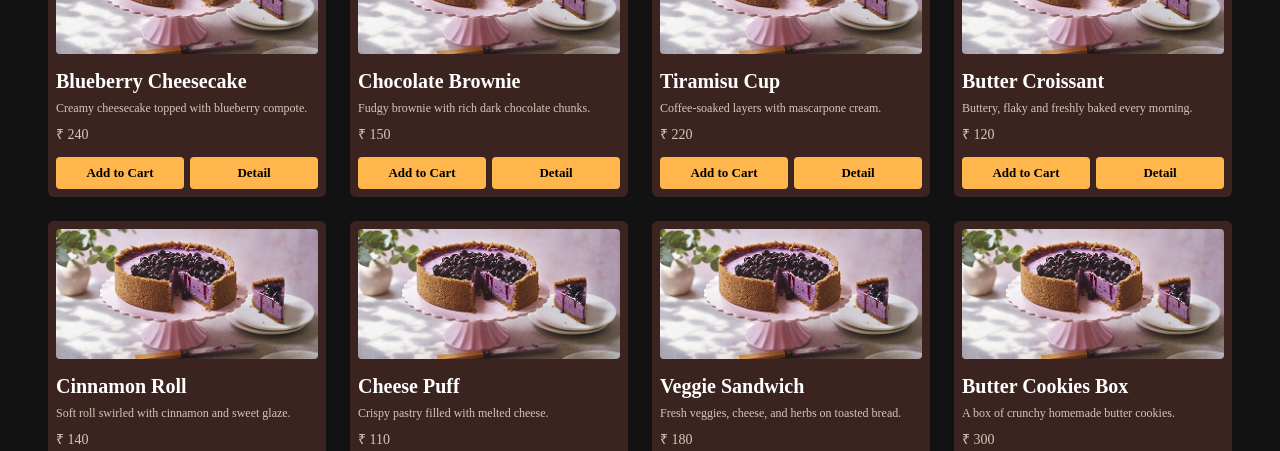
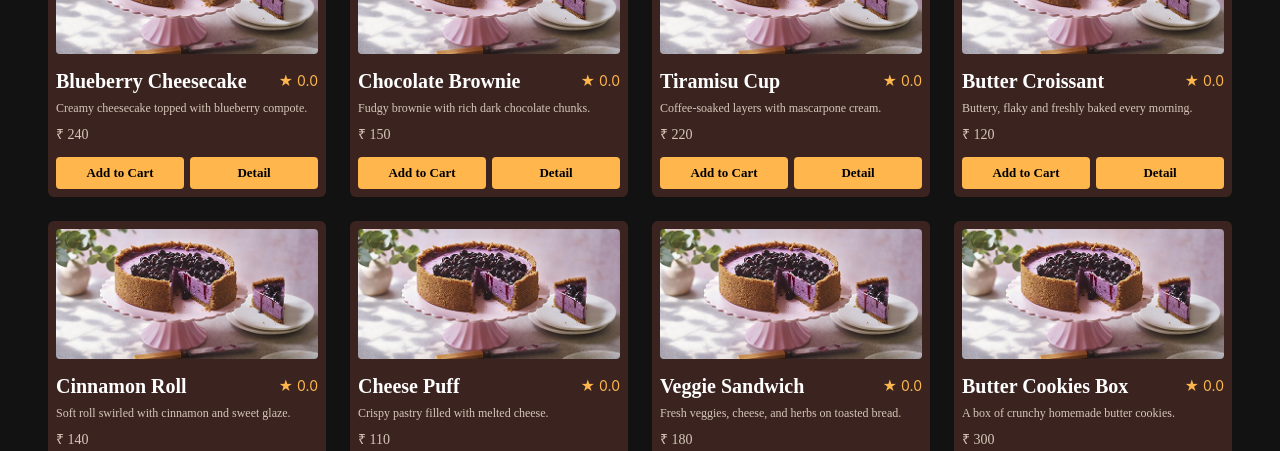
Before and after one commit to abduletifabdella29-lab/DevBean-Cafe, a React (Vite) app in the folder Client/: page /Shop in a window 1280 px wide. Shown: the part 247-698 px from the top of the page. Built offline with nearby package versions, Linux system fonts and the light colour scheme; no server answers.

Commit message:
feat: display average rating for each product in Shop component

```diff
--- a/Client/src/Pages/Shop/Shop.jsx
+++ b/Client/src/Pages/Shop/Shop.jsx
@@ -81,6 +81,9 @@ export default function Shop() {
                             <h3 className="text-white text-[20px] font-['DM_Serif_Text'] font-bold mt-3">
                                 {p.name}
                             </h3>
+                            <p className="text-[#FFB74D] text-[14px] mt-4 ml-auto">
+                                ★ {calculateAverageRating(reviewsByProduct[p.id] || []).toFixed(1)}
+                            </p>
                         </div>
 
                         <p className="text-[#D7C6B9] text-xs font-['DM_Serif_Text'] mt-1">
```
